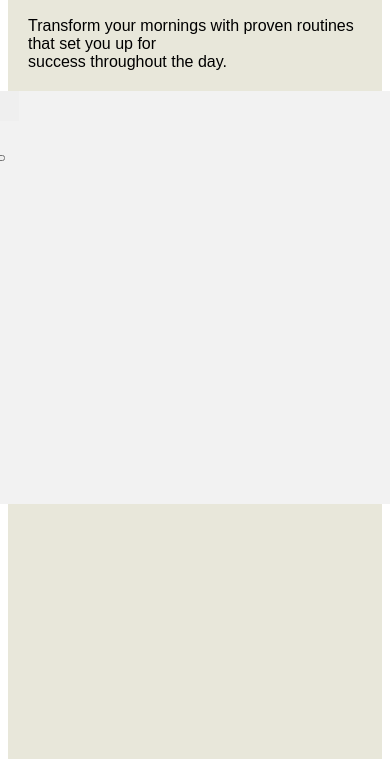
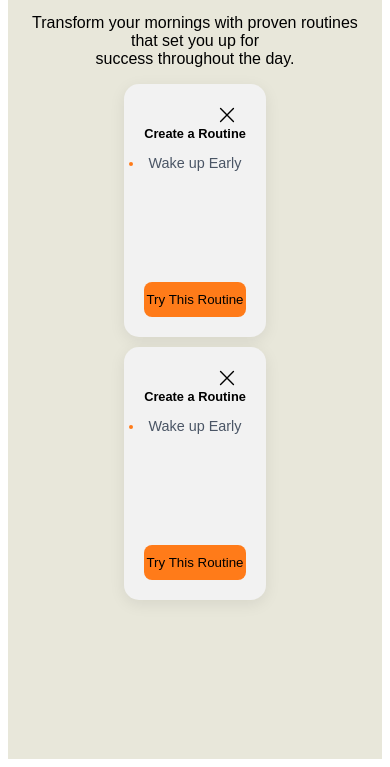
Before and after one commit to seroujk/SkillBoost---Better-Habits, a plain HTML site: page pages/routine-template-page.html in a window 390 px wide. Shown: the part 133-900 px from the top of the page. Drawn offline with Linux system fonts and the light colour scheme; files whose address does not match are found by name.

Commit message:
feature/added mobile layout

```diff
--- a/blocks/routine-template-page.css
+++ b/blocks/routine-template-page.css
@@ -3,11 +3,20 @@
   font-family: Arial, sans-serif;
   padding: 20px;
   margin: auto;
-  max-width: 1200px;
+  max-width: 100vw;
   min-height: 100vh;
+  font-family: "Geist", Arial, Helvetica, sans-serif;
+  font-weight: 500;
+  font-size: 2.5rem;
+  color: black;
+  display: flex;
+  align-content: center;
+  flex-direction: column;
 }
 
 .nav {
+  display: flex;
+  align-self: flex-start;
 }
 
 .nav__list {
@@ -15,7 +24,6 @@
   display: flex;
   margin: 0;
   padding: 0;
-  align-items: center;
 }
 
 .nav__list-item {
@@ -48,50 +56,259 @@
 }
 
 .heading__section {
-  margin: 0 auto;
+  display: flex;
+  flex-direction: column;
+  align-items: center;
+  text-align: center;
 }
 
 .heading__title {
+  font-weight: 700;
 }
 
 .heading__span {
-  background: #e07e22;
-  background: linear-gradient(
-    90deg,
-    rgba(224, 126, 34, 1) 0%,
-    rgba(191, 78, 77, 1) 50%
-  );
+  background: linear-gradient(90deg, #ff7b19, #fc4831);
   background-clip: text;
   color: transparent;
 }
 
 .heading__paragraph {
+  display: flex;
+  flex-direction: column;
+  text-align: center;
+  align-content: center;
 }
 
 .heading__paragraph_span {
   display: flex;
   flex-wrap: wrap;
+  flex-direction: column;
+}
+
+.cards__section {
+  display: flex;
+  max-width: 1440px;
+  margin: 0 auto;
 }
 
 .cards__container {
-  list-style-type: none;
-  justify-content: center;
   display: grid;
   grid-template-columns: repeat(auto-fit, 413px);
   gap: 40px 20px;
   padding: 0;
-  margin: 20px auto 0;
+  margin: 0;
+  list-style-type: none;
+  width: 100%;
+  justify-content: center;
 }
 
 .card {
-  background-color: #f2f2f2;
   max-width: 413px;
   position: relative;
   height: 413px;
+  margin: 0;
+  padding: 30px;
+  display: flex;
+  align-items: center;
+  background-color: #f2f2f2;
+  border-radius: 15px;
+  box-shadow: 0 4px 16px rgba(0, 0, 0, 0.08);
+  transition: box-shadow 0.2s, transform 0.2s;
+  overflow: hidden;
+  flex-direction: column;
+}
+
+.card:hover,
+.card:focus-within {
+  box-shadow: 0 12px 28px rgba(79, 57, 246, 0.15);
+  transform: translateY(-2px);
 }
 
 .card__btn-delete {
   height: 30px;
   width: 30px;
   border: none;
+  background-color: transparent;
+  align-self: flex-end;
+  cursor: pointer;
+  background-image: url(../images/exit.svg);
+  background-repeat: no-repeat;
+  background-size: contain;
 }
+
+.card__content {
+  display: flex;
+  flex-direction: column;
+  margin: 0 auto;
+  height: 100%;
+}
+
+.card__title {
+  display: flex;
+  align-content: flex-start;
+  margin: 0;
+  font-weight: 600;
+  font-size: 1.3rem;
+  margin: 0 0 10px;
+  align-items: center;
+  justify-content: center;
+}
+
+.card__list {
+  padding: 0;
+  margin: 0;
+  width: 100%;
+  text-align: center;
+}
+
+.card__list-item {
+  margin-bottom: 10px;
+  margin-top: 0;
+  list-style-type: disc;
+}
+
+.card__list-item::marker {
+  color: #ff7b19;
+  display: flex;
+  align-content: center;
+  font-size: 1.5rem;
+}
+
+.card__list-paragraph {
+  margin: 0;
+  font-weight: 400;
+  font-size: 1rem;
+  color: #4a5565;
+  line-height: 1.5;
+  text-align: center;
+}
+
+.card__btn {
+  max-height: fit-content;
+  cursor: pointer;
+  display: flex;
+  justify-content: center;
+  align-items: center;
+  background-color: #ff7b19;
+  width: 100%;
+  padding: 10px 0;
+  border: none;
+  border-radius: 8px;
+}
+
+@media screen and (max-width: 950px) {
+  .page {
+    font-size: 1.5rem;
+    padding: 20px;
+  }
+
+  .nav__image {
+    width: 40px;
+    height: 40px;
+  }
+
+  .nav__button {
+    height: 25px;
+    width: 25px;
+  }
+
+  .heading__section {
+    align-items: center;
+    text-align: center;
+  }
+
+  .heading__title {
+    font-size: 1.8rem;
+  }
+
+  .heading__span {
+    font-size: 1.8rem;
+  }
+
+  .heading__paragraph {
+    font-size: 1.2rem;
+  }
+
+  .cards__section {
+    display: flex;
+    flex-direction: column;
+    align-items: center;
+    width: 100%;
+    gap: 20px;
+  }
+
+  .cards__container {
+    display: flex;
+    flex-direction: column;
+    width: 413px;
+  }
+
+  .card {
+    max-width: 100%;
+  }
+
+  .card__title {
+    font-size: 1.2rem;
+  }
+
+  .card__list-item::marker {
+    font-size: 0.9rem;
+  }
+
+  .card__list-paragraph {
+    font-size: 0.9rem;
+  }
+}
+
+@media screen and (max-width: 430px) {
+  .page {
+    font-size: 1.2rem;
+    padding: 20px;
+  }
+
+  .nav__image {
+    width: 30px;
+    height: 30px;
+  }
+
+  .nav__button {
+    height: 20px;
+    width: 20px;
+  }
+
+  .heading__title {
+    font-size: 1.5rem;
+  }
+
+  .heading__span {
+    font-size: 1.5rem;
+  }
+
+  .heading__paragraph {
+    font-size: 1rem;
+  }
+
+  .cards__section {
+    width: 100%;
+    gap: 10px;
+    margin: 0 auto;
+  }
+
+  .cards__container {
+    max-width: 100%;
+    padding: 0;
+    display: flex;
+    flex-direction: column;
+    align-items: center;
+  }
+
+  .card {
+    max-width: 213px;
+    height: 213px;
+    padding: 20px;
+  }
+
+  .card__title {
+    font-size: 0.8rem;
+  }
+}
--- a/pages/routine-template-page.html
+++ b/pages/routine-template-page.html
@@ -40,33 +40,54 @@
             >
           </p>
         </section>
-        <section class="cards___section">
-          <div class="cards___container">
-            <template id="card">
+        <section class="cards__section">
+          <template id="card">
+            <ul class="cards__container">
               <li class="card">
                 <button class="card__btn-delete" type="button"></button>
                 <div class="card__content">
                   <h2 class="card__title"></h2>
                   <ul class="card__list">
-                    <p class="card__list-item"></p>
+                    <li class="card__list-item">
+                      <span class="card__list-paragraph"></span>
+                    </li>
                   </ul>
-                  <button type="button" class="card__btn"></button>
                 </div>
+                <button type="button" class="card__btn">
+                  Try This Routine
+                </button>
               </li>
-            </template>
-          </div>
-          <div class="cards__container">
+            </ul>
+          </template>
+
+          <ul class="cards__container">
             <li class="card">
               <button class="card__btn-delete" type="button"></button>
               <div class="card__content">
-                <h2 class="card__title"></h2>
+                <h2 class="card__title">Create a Routine</h2>
                 <ul class="card__list">
-                  <p class="card__list-item"></p>
+                  <li class="card__list-item">
+                    <span class="card__list-paragraph">Wake up Early</span>
+                  </li>
                 </ul>
-                <button type="button" class="card__btn"></button>
               </div>
+              <button type="button" class="card__btn">Try This Routine</button>
             </li>
-          </div>
+          </ul>
+          <ul class="cards__container">
+            <li class="card">
+              <button class="card__btn-delete" type="button"></button>
+              <div class="card__content">
+                <h2 class="card__title">Create a Routine</h2>
+                <ul class="card__list">
+                  <li class="card__list-item">
+                    <span class="card__list-paragraph">Wake up Early</span>
+                  </li>
+                </ul>
+              </div>
+              <button type="button" class="card__btn">Try This Routine</button>
+            </li>
+          </ul>
         </section>
       </main>
       <footer></footer>
```
Also changed, not shown: images/exit.svg (added).
